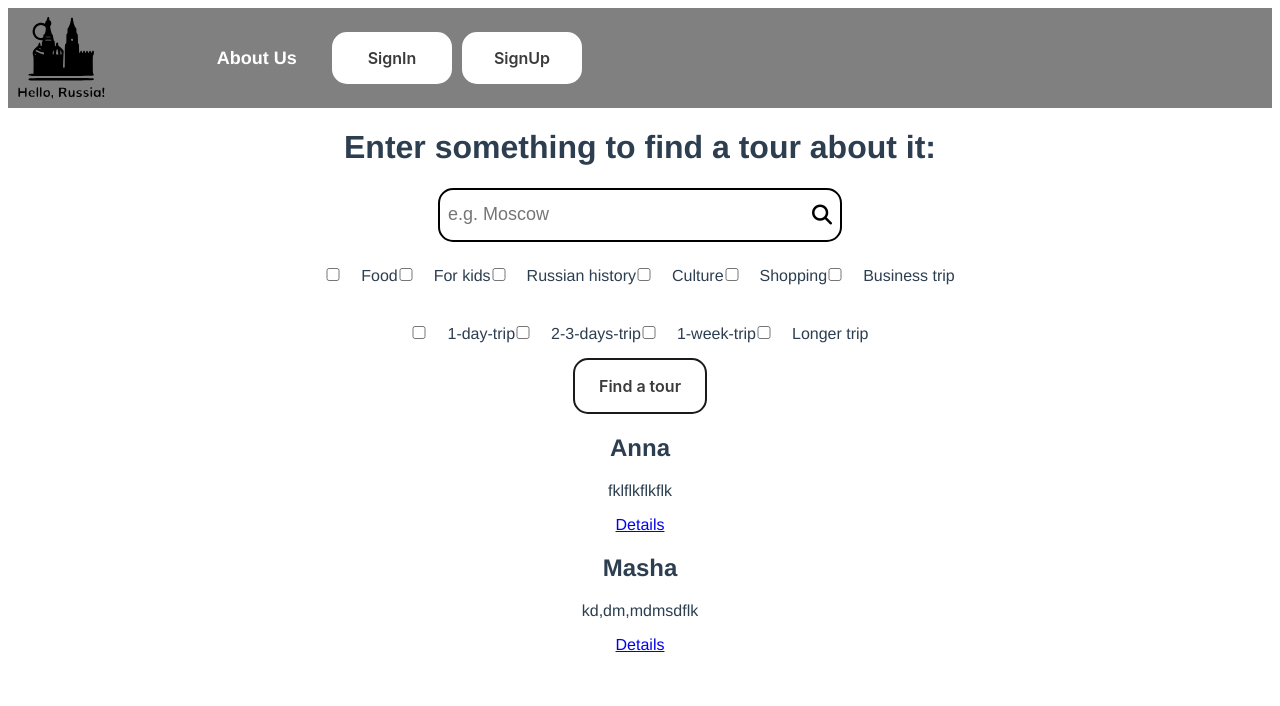
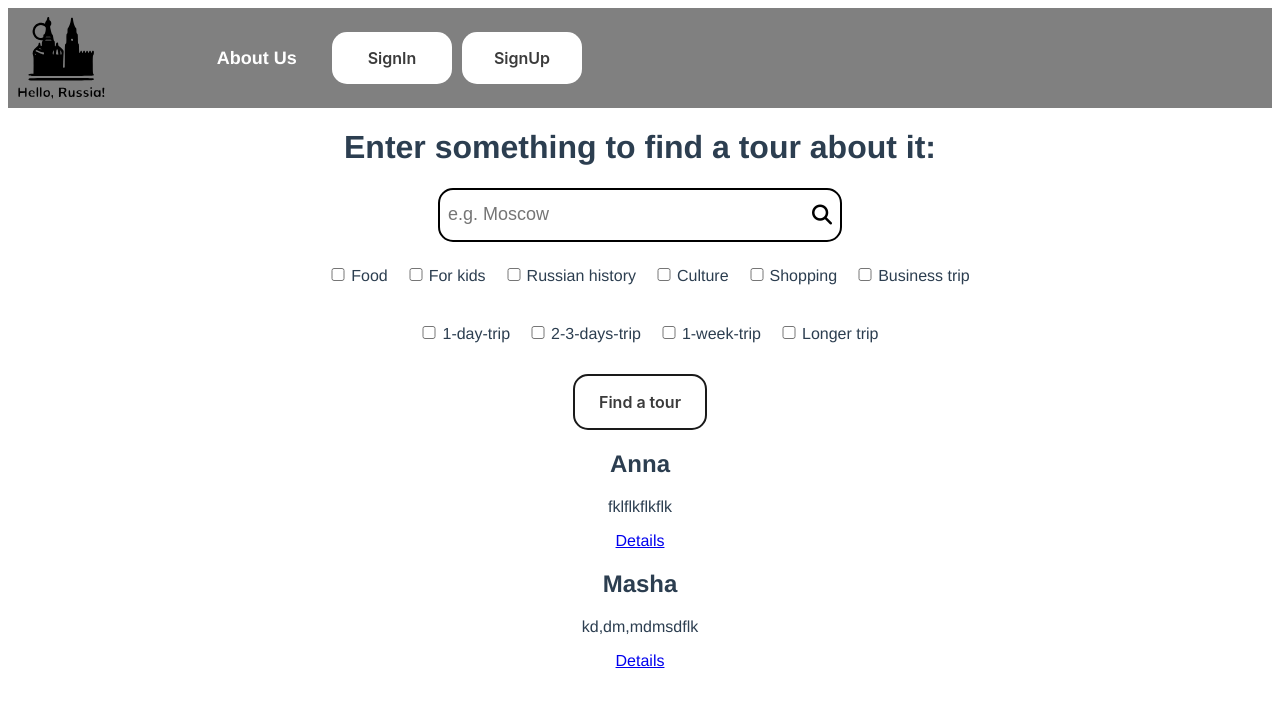
Before and after one commit to kittitereh/web, a Vue app: page / in a window 1280 px wide. Shown: the top 706 px of the page. Built offline with nearby package versions, Linux system fonts and the light colour scheme; data requests are answered from the project's data file.

Commit message:
iworking checkpoint

```diff
--- a/src/views/Home.vue
+++ b/src/views/Home.vue
@@ -1,49 +1,7 @@
 <template>
   <div>
-    <!-- Search bar -->
-    <div>
-      <h1> Enter something to find a tour about it: </h1>
-      <div class="search-div">
-        <input
-              class="search-input"
-              placeholder="e.g. Moscow"
-              type="tags"
-              v-model="tag"
-              @keyup="addTag"/>
-        <button class="search-button" @click="searchOnTags">
-          <i class="fa-solid fa-magnifying-glass"></i>
-        </button>
-      </div>
+    <SearchBar/>
 
-      <div>
-            <input type="checkbox" value="Food" v-model="tags">
-            <label>Food</label>
-            <input type="checkbox" value="For kids" v-model="tags">
-            <label>For kids</label>
-            <input type="checkbox" value="Russian history" v-model="tags">
-            <label>Russian history</label>
-            <input type="checkbox" value="Culture" v-model="tags">
-            <label>Culture</label>
-            <input type="checkbox" value="Shopping" v-model="tags">
-            <label>Shopping</label>
-            <input type="checkbox" value="Business trip" v-model="tags">
-            <label>Business trip</label>
-        </div>
-        <div>
-            <input type="checkbox" value="1-day-trip" v-model="tags">
-            <label>1-day-trip</label>
-            <input type="checkbox" value="2-3-days-trip" v-model="tags">
-            <label>2-3-days-trip</label>
-            <input type="checkbox" value="1-week-trip" v-model="tags">
-            <label>1-week-trip</label>
-            <input type="checkbox" value="loger trip" v-model="tags">
-            <label>Longer trip</label>
-        </div>
-      <ul class="tags-ul" v-if="tags">
-        <li v-for="t in tags" :key="t" class="clickable" @click="deleteClickable">#{{ t }}</li>
-      </ul>
-    </div>
-    <!-- <SearchBar/> -->
     <button class="action-button" @click="searchOnTags">Find a tour</button>
 
     <div v-if="tours.length">
@@ -57,9 +15,6 @@
     </div>
     <p v-else> No tours found... Try another tags</p>
   </div>
-
-    <!-- <router-view/> -->
-  <!-- </div> -->
 </template>
 
 <script>
@@ -107,25 +62,13 @@ export default {
     toggleCreateAccountPopup(){
       this.showCreateAccountPopup = !this.showCreateAccountPopup
   },
-    searchOnTags(){
-        console.log("hi")
-    },
-    addTag(e){
-        if (e.key==='Enter' && this.tag){
-            this.tags.push(this.tag)
-            this.tag = ''
-        }
-      },
-    deleteClickable(){
-        this.tags.pop(this.tag)
-      }
-  },
   // mounted(){
   //     fetch('http://localhost:3000/tours')
   //       .then(res => res.json())
   //       .then(data => this.tours = data)
   //       .catch(err => console.log(err.message))
   //   },
+  }
 }
 
 </script>
@@ -142,98 +85,4 @@ export default {
   box-sizing: border-box;
 }
 
-.search-div {
-    width: 400px;
-    height: 50px;
-    background-color: white;
-    display: inline-flex;
-    border: 2px solid black;
-    border-radius: 15px;
-  }
-
-  .search-input {
-    width: 100%;
-    background: transparent;
-    font-size: 18px;
-    border: 0;
-    outline: 0;
-    padding-right: 2%;
-    padding-left: 2%;
-  }
-  .search-button {
-      background-color:transparent;
-      cursor: pointer;
-      border: 0;
-      outline: 0;
-      padding-right: 2%;
-    }
-
-  .search-button .fa-magnifying-glass{
-    color: black ;
-    font-size: 20px;
-  }
-
-  .tags-ul li {
-    list-style: none;
-    display: inline;
-    padding: 5px;
-  }
-
-  label{
-        display: inline-block;
-        margin-left: 5px;
-        margin-left: 20px;
-    }
-
-  input[type="checkbox"]{
-    margin: 0 0 10px 0;
-  }
-
-  .clickable:hover{
-    color: green;
-  }
-
-  .action-button {
-    appearance: none;
-    background-color: transparent;
-    border: 2px solid #1A1A1A;
-    border-radius: 15px;
-    box-sizing: border-box;
-    color: #3B3B3B;
-    cursor: pointer;
-    font-family: Roobert,-apple-system,BlinkMacSystemFont,"Segoe UI",Helvetica,Arial,sans-serif,"Apple Color Emoji","Segoe UI Emoji","Segoe UI Symbol";
-    font-size: 16px;
-    font-weight: 600;
-    line-height: normal;
-    margin: 0;
-    outline: none;
-    padding: 16px 24px;
-    text-align: center;
-    text-decoration: none;
-    transition: all 300ms cubic-bezier(.23, 1, 0.32, 1);
-    user-select: none;
-    -webkit-user-select: none;
-    touch-action: manipulation;
-    min-width: 120px;
-    min-height: 40px;
-    max-width: 160px;
-    will-change: transform;
-  }
-
-  .action-button:disabled {
-    pointer-events: none;
-  }
-
-  .action-button:hover {
-    color: #fff;
-    background-color: #1A1A1A;
-    box-shadow: rgba(0, 0, 0, 0.25) 0 8px 15px;
-    transform: translateY(-2px);
-  }
-
-  .action-button:active {
-    box-shadow: none;
-    transform: translateY(0);
-  }
-
 </style>
--- a/src/views/Tour/Tour.vue
+++ b/src/views/Tour/Tour.vue
@@ -23,5 +23,6 @@ export default {
         // .catch(err => console.log(`${err.message}`))
         .then(data => this.tour = data)
         .catch(err => console.log(`${err.message}. tour: ${this.tour}`))
-}}
+  }
+}
 </script>
```
